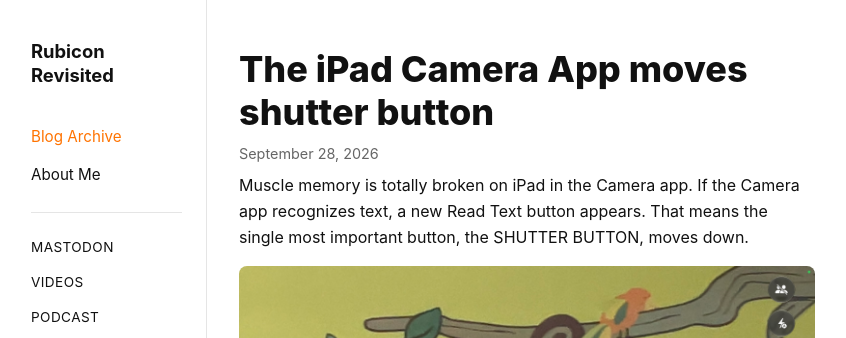
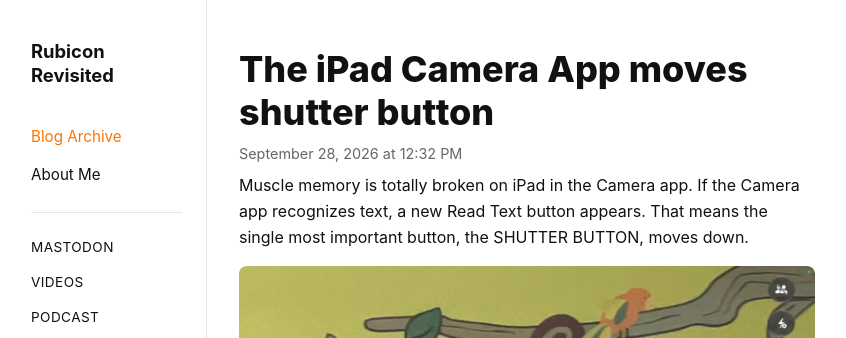
Before and after one commit to StepanJiri/stepankarasek.github.io, a Jekyll site: the page built from _posts/2026-09-28-The iPad Camera App moves shutter button.md, in a window 1280 px wide and 900 px high. Shown: the top 338 px of the window, without its empty margins (153-999 px from the left). Built offline with Jekyll 4.4.1, drawn with Linux system fonts in a browser that asks for light colours.

Commit message:
Change date format to include time in post metadata
Updated the date format in the post metadata to include time.

```diff
--- a/_layouts/post.html
+++ b/_layouts/post.html
@@ -4,7 +4,7 @@ layout: default
 <article class="post">
   <header class="post-header">
     <h1>{{ page.title }}</h1>
-    <p class="post-meta">{{ page.date | date: '%B %-d, %Y' }}</p>
+    <p class="post-meta">{{ page.date | date: '%B %-d, %Y at %-I:%M %p' }}</p>
   </header>
 
   <div class="post-content">
```
